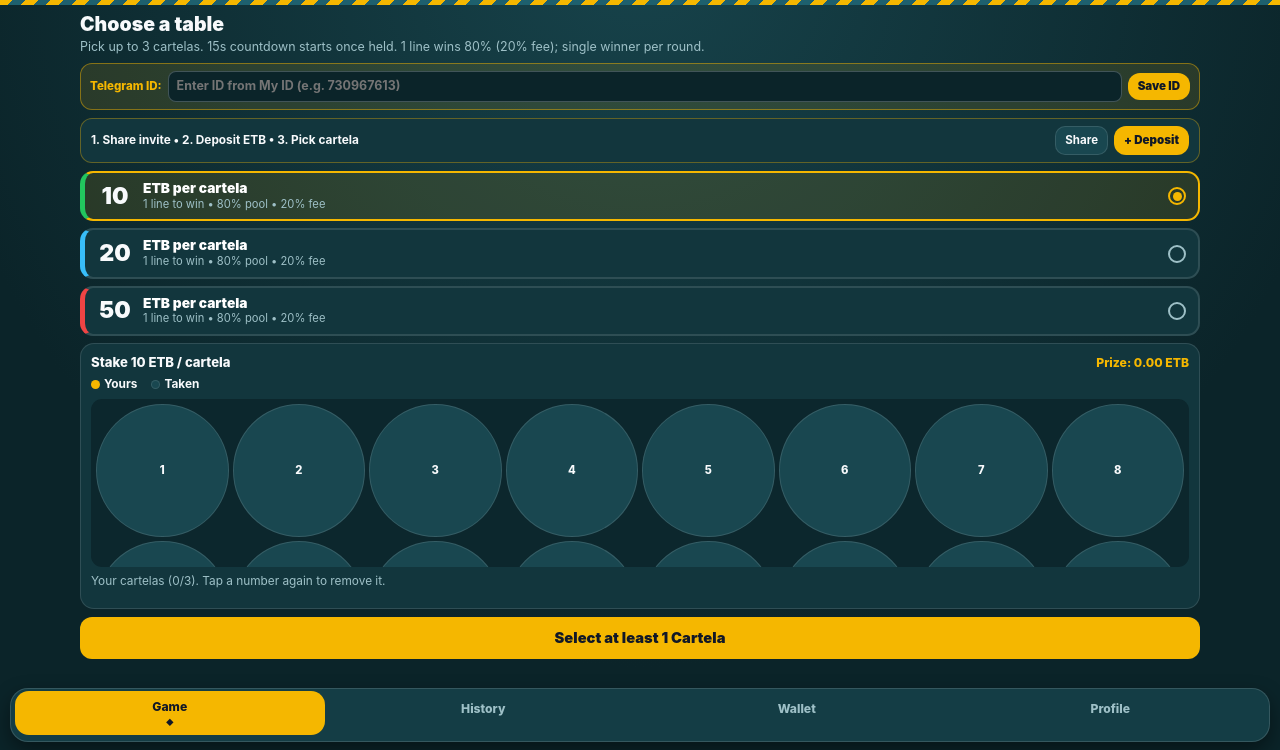
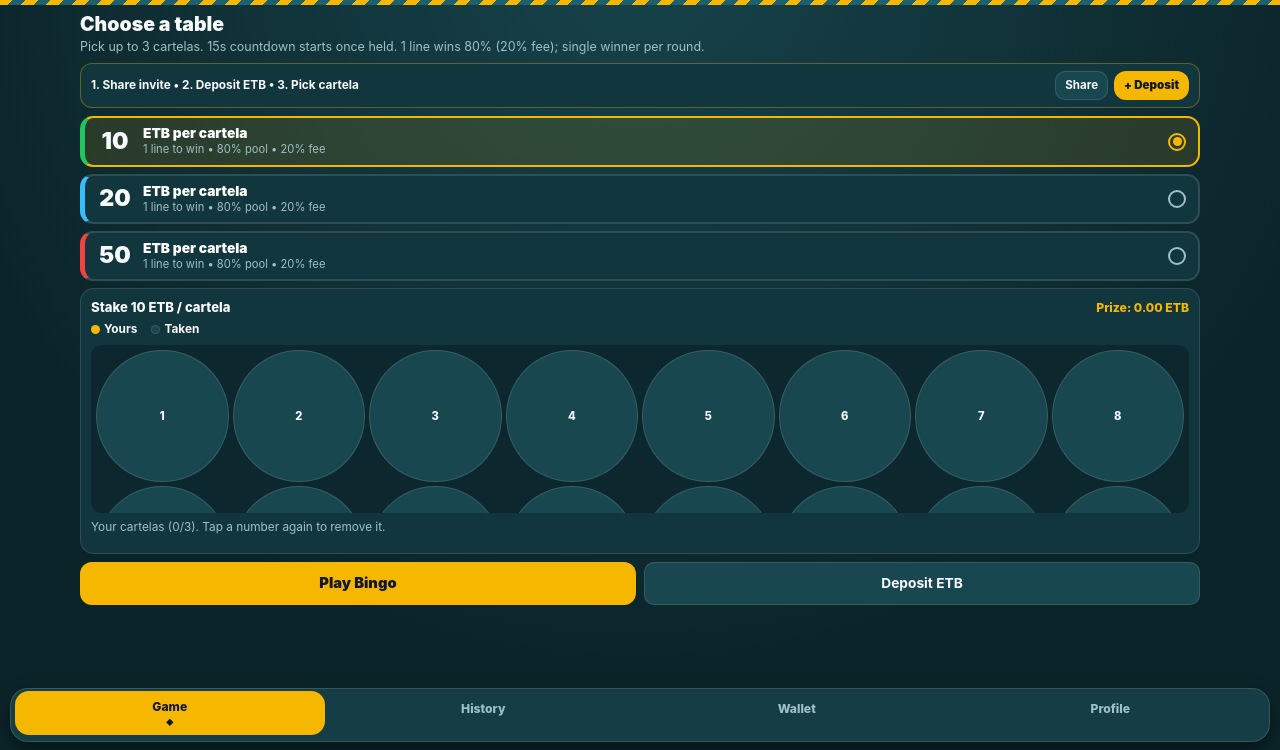
Before and after one commit to lalisashafe66-ship-it/lali-bingo-bot, a PHP site: page / in a window 1280 px wide. Shown: the part 50-800 px from the top of the page. Run offline with PHP 8.4, Linux system fonts and the light colour scheme; some libraries are stand-ins or nearby versions.

Commit message:
Update index.php

```diff
--- a/index.php
+++ b/index.php
@@ -108,30 +108,6 @@
       line-height: 1.3;
     }
 
-    .id-assist-box {
-      background: rgba(245, 183, 0, 0.12);
-      border: 1px solid rgba(245, 183, 0, 0.45);
-      border-radius: 12px;
-      padding: 7px 9px;
-      margin-bottom: 8px;
-      display: flex;
-      align-items: center;
-      gap: 6px;
-      flex-wrap: wrap;
-    }
-
-    .id-assist-input {
-      flex: 1;
-      min-width: 120px;
-      background: #0b2429;
-      color: #fff;
-      border: 1px solid rgba(255, 255, 255, 0.22);
-      border-radius: 8px;
-      padding: 5px 8px;
-      font-size: 0.78rem;
-      font-weight: 700;
-    }
-
     .onboarding-strip {
       background: var(--bg-card);
       border: 1px solid rgba(245, 183, 0, 0.35);
@@ -779,17 +802,11 @@
       Pick up to 3 cartelas. 15s countdown starts once held. 1 line wins 80% (20% fee); single winner per round.
     </p>
 
-    <div id="desktop-id-assist" class="id-assist-box d-none">
-      <span style="font-size:0.72rem;font-weight:800;color:var(--accent-gold);">Telegram ID:</span>
-      <input type="text" id="inline-tg-id-input" class="id-assist-input" placeholder="Enter ID from My ID (e.g. 730967613)" />
-      <button type="button" class="btn-gold" style="width:auto;padding:5px 10px;font-size:0.72rem;" onclick="saveInlineTelegramId()">Save ID</button>
-    </div>
-
     <div class="onboarding-strip">
       <div class="onboarding-step-text">1. Share invite &bull; 2. Deposit ETB &bull; 3. Pick cartela</div>
       <div class="onboarding-btns">
         <button type="button" class="btn-secondary-dark" style="padding:5px 9px;font-size:0.72rem;" onclick="shareInviteLink()">Share</button>
-        <button type="button" class="btn-gold" style="width:auto;padding:5px 10px;font-size:0.72rem;" onclick="startInstantDeposit()">+ Deposit</button>
+        <button type="button" class="btn-gold" style="width:auto;padding:5px 10px;font-size:0.72rem;" onclick="openDepositModal()">+ Deposit</button>
       </div>
     </div>
 
@@ -841,7 +858,10 @@
       <div id="selected-cartelas-preview" class="mini-preview-strip"></div>
     </div>
 
-    <button type="button" id="play-btn" class="btn-gold" onclick="joinSelectedTable()">Select at least 1 Cartela</button>
+    <div class="lobby-actions-row" style="margin-top:0;">
+      <button type="button" id="play-btn" class="btn-gold" onclick="joinSelectedTable()">Play Bingo</button>
+      <button type="button" class="btn-secondary-dark" style="padding:10px 12px;font-size:0.86rem;" onclick="openDepositModal()">Deposit ETB</button>
+    </div>
   </section>
 
   <!-- SCREEN 2: LOBBY WAITING (ACTIVE GAME VISITOR) -->
@@ -946,7 +966,7 @@
     </div>
 
     <div class="wallet-grid-2">
-      <button class="wallet-action-btn deposit" onclick="startInstantDeposit()">Deposit ↓</button>
+      <button class="wallet-action-btn deposit" onclick="openDepositModal()">Deposit ↓</button>
       <button class="wallet-action-btn withdraw" onclick="requestWithdrawal()">Withdraw ↑</button>
     </div>
   </section>
@@ -959,16 +979,38 @@
       <div style="font-size:1.15rem;font-weight:800;" id="profile-name">Player</div>
       <div style="color:var(--accent-green);font-size:0.82rem;margin-top:2px;">Verified player</div>
       <div style="color:var(--text-muted);font-size:0.76rem;margin-top:4px;">ID: <span id="profile-id">--</span></div>
-      <div style="margin-top:10px;display:flex;flex-direction:column;gap:8px;">
-        <button type="button" class="btn-secondary-dark" style="padding:8px 12px;font-size:0.82rem;" onclick="focusInlineIdAssist()">
-          Set / Update Telegram ID
-        </button>
+      <div style="margin-top:10px;">
         <button type="button" class="btn-gold" style="padding:8px 12px;font-size:0.82rem;" onclick="shareInviteLink()">
           Copy Invite Link
         </button>
       </div>
     </div>
   </section>
+
+  <!-- DIRECT DEPOSIT MODAL (SELECT METHOD -> POST MESSAGE -> APPROVAL) -->
+  <div id="deposit-modal" class="modal-backdrop-custom d-none">
+    <div class="modal-box-custom">
+      <div style="font-weight:900;font-size:1.05rem;color:var(--accent-gold);">Deposit Funds</div>
+      <div class="section-sub" style="margin:3px 0 6px;">Select method, send payment, and post your confirmation message for approval.</div>
+
+      <div class="method-choice-grid">
+        <button type="button" id="btn-method-telebirr" class="method-pill-btn active" onclick="selectDepositMethod('Telebirr')">Telebirr</button>
+        <button type="button" id="btn-method-bank" class="method-pill-btn" onclick="selectDepositMethod('Bank Account')">Bank Account</button>
+      </div>
+
+      <div id="deposit-account-details" class="deposit-account-box">
+        <strong>Telebirr:</strong> Send to your Telebirr number, then paste the confirmation SMS below.
+      </div>
+
+      <input type="number" id="deposit-amount-input" class="deposit-input" placeholder="Amount in ETB (min 10)" min="10" step="0.01" />
+      <textarea id="deposit-message-input" class="deposit-input" rows="3" placeholder="Paste full Telebirr or Bank SMS / transaction message here..."></textarea>
+
+      <div class="lobby-actions-row" style="margin-top:4px;">
+        <button type="button" class="btn-gold" style="padding:8px;font-size:0.84rem;" onclick="submitDepositMessage()">Post for Approval</button>
+        <button type="button" class="btn-secondary-dark" style="padding:8px;font-size:0.84rem;" onclick="closeDepositModal()">Cancel</button>
+      </div>
+    </div>
+  </div>
 
   <!-- WINNER MODAL WITH PLAY AGAIN + LEAVE LOBBY -->
   <div id="winner-modal" class="modal-backdrop-custom d-none">
@@ -1058,17 +1100,27 @@
         }
       }
       const p = new URLSearchParams(window.location.search);
-      if (p.has('telegram_id')) {
-        const id = String(p.get('telegram_id') || '').replace(/\D+/g, '');
-        if (id) {
-          sessionStorage.setItem('Smart_bingo_tg_id', id);
-          localStorage.setItem('Smart_bingo_saved_tg_id', id);
-          return id;
+      for (const key of ['telegram_id', 'tg_id', 'user_id', 'id']) {
+        if (p.has(key)) {
+          const id = String(p.get(key) || '').replace(/\D+/g, '');
+          if (id) {
+            sessionStorage.setItem('Smart_bingo_tg_id', id);
+            localStorage.setItem('Smart_bingo_saved_tg_id', id);
+            return id;
+          }
         }
       }
-      return sessionStorage.getItem('Smart_bingo_tg_id')
-        || localStorage.getItem('Smart_bingo_saved_tg_id')
-        || '';
+      const savedId = sessionStorage.getItem('Smart_bingo_tg_id')
+        || localStorage.getItem('Smart_bingo_saved_tg_id');
+      if (savedId) return savedId;
+
+      // Auto-assign a local guest session ID when opened outside Telegram so players never get stuck on an ID prompt
+      let guestId = sessionStorage.getItem('Smart_bingo_guest_id');
+      if (!guestId) {
+        guestId = String(Math.floor(100000000 + Math.random() * 899999999));
+        sessionStorage.setItem('Smart_bingo_guest_id', guestId);
+      }
+      return guestId;
     }
 
     function getReferrerId() {
@@ -1097,18 +1149,6 @@
     let user = extractTelegramUserFromInitData();
     let playerName = resolveDisplayName();
 
-    function updateIdAssistVisibility() {
-      const box = document.getElementById('desktop-id-assist');
-      const inp = document.getElementById('inline-tg-id-input');
-      if (!box) return;
-      if (telegramId) {
-        box.classList.add('d-none');
-      } else {
-        box.classList.remove('d-none');
-        if (inp && !inp.value) inp.placeholder = 'Enter ID from My ID (e.g. 730967613)';
-      }
-    }
-
     function applyDetectedIdentity() {
       user = extractTelegramUserFromInitData();
       const detectedId = getUserId();
@@ -1118,48 +1158,10 @@
       playerName = resolveDisplayName();
       document.getElementById('profile-name').textContent = playerName;
       document.getElementById('profile-avatar').textContent = (playerName.charAt(0) || 'P').toUpperCase();
-      document.getElementById('profile-id').textContent = telegramId || 'Open in Telegram';
-      updateIdAssistVisibility();
+      document.getElementById('profile-id').textContent = telegramId || '--';
       if (telegramId) {
         syncBalance();
       }
-    }
-
-    function saveInlineTelegramId() {
-      const inp = document.getElementById('inline-tg-id-input');
-      const cleanId = String((inp && inp.value) || '').replace(/\D+/g, '');
-      if (!cleanId) {
-        alert('Type your numeric Telegram ID from "My ID" first, then click Save ID.');
-        if (inp) inp.focus();
-        return false;
-      }
-      telegramId = cleanId;
-      sessionStorage.setItem('Smart_bingo_tg_id', cleanId);
-      localStorage.setItem('Smart_bingo_saved_tg_id', cleanId);
-      document.getElementById('profile-id').textContent = telegramId;
-      updateIdAssistVisibility();
-      syncBalance();
-      return true;
-    }
-
-    function focusInlineIdAssist() {
-      switchTab('game');
-      updateIdAssistVisibility();
-      const box = document.getElementById('desktop-id-assist');
-      const inp = document.getElementById('inline-tg-id-input');
-      if (box) box.classList.remove('d-none');
-      if (inp) {
-        inp.value = telegramId || '';
-        inp.focus();
-      }
-    }
-
-    function ensureAuthenticatedPlayer() {
-      applyDetectedIdentity();
-      if (telegramId) return true;
-      focusInlineIdAssist();
-      alert('Enter your numeric Telegram ID in the gold box at the top and tap "Save ID".');
-      return false;
     }
 
     applyDetectedIdentity();
@@ -1181,6 +1183,7 @@
     let gameHistory = [];
     let soundEnabled = true;
     let audioCtx = null;
+    let selectedDepositMethod = 'Telebirr';
 
     function getBallLetter(n) {
       if (n <= 15) return 'B';
@@ -1288,8 +1291,8 @@
     function updatePlayButtonLabel() {
       const btn = document.getElementById('play-btn');
       btn.textContent = selectedCartelaNumbers.length > 0
-        ? `Play for ${selectedStake * selectedCartelaNumbers.length} ETB`
-        : 'Select at least 1 Cartela';
+        ? `Play Bingo (${selectedStake * selectedCartelaNumbers.length} ETB)`
+        : 'Play Bingo';
       renderMiniCartelaPreviews('selected-cartelas-preview', selectedCartelaNumbers);
     }
 
@@ -1505,7 +1510,7 @@
         const winSet = new Set(Array.isArray(winLine) ? winLine : []);
         const cellsHtml = item.board.map((num, idx) => {
           const isFree = idx === 12;
-          const isMarked = isFree || item.marked[idx];
+          const isMarked = isFree || Boolean(item.marked[idx]);
           const isWinCell = winSet.has(idx);
           const cls = 'bingo-cell' +
             (isWinCell ? ' win-highlight' : (isFree ? ' free' : (isMarked ? ' marked' : '')));
@@ -1759,7 +1764,7 @@
     }
 
     function joinSelectedTable() {
-      if (!ensureAuthenticatedPlayer()) return;
+      applyDetectedIdentity();
       if (selectedCartelaNumbers.length === 0) {
         alert('Please select at least 1 cartela before playing.');
         return;
@@ -1786,7 +1791,13 @@
           }
           if (!data.success) {
             sounds.errorBuzz();
-            alert(data.error || 'Could not join table.');
+            const errMsg = data.error || 'Could not join table.';
+            if (errMsg.toLowerCase().includes('balance') || errMsg.toLowerCase().includes('insufficient')) {
+              alert(errMsg);
+              openDepositModal();
+            } else {
+              alert(errMsg);
+            }
             pollSetupRoomStatus();
             return;
           }
@@ -1798,6 +1809,27 @@
           startRoomPolling(data.room_id);
         })
         .catch(() => alert('Network error while joining table.'));
+    }
+
+    function selectDepositMethod(method) {
+      selectedDepositMethod = method;
+      document.getElementById('btn-method-telebirr').classList.toggle('active', method === 'Telebirr');
+      document.getElementById('btn-method-bank').classList.toggle('active', method === 'Bank Account');
+      const details = document.getElementById('deposit-account-details');
+      if (method === 'Telebirr') {
+        details.innerHTML = '<strong>Telebirr:</strong> Pay via Telebirr, then paste your confirmation SMS or transaction reference below for approval.';
+      } else {
+        details.innerHTML = '<strong>Bank Account (CBE / Awash):</strong> Transfer to the bank account, then paste your transfer message or FT reference below for approval.';
+      }
+    }
+
+    function openDepositModal() {
+      applyDetectedIdentity();
+      document.getElementById('deposit-modal').classList.remove('d-none');
+    }
+
+    function closeDepositModal() {
+      document.getElementById('deposit-modal').classList.add('d-none');
     }
 
     function extractTxRefFromMessage(rawText) {
@@ -1825,21 +1857,33 @@
       return null;
     }
 
-    function startInstantDeposit() {
-      if (!ensureAuthenticatedPlayer()) return;
-      const fullMsg = prompt('Paste the FULL SMS or payment message from Telebirr or CBE:', '');
-      if (!fullMsg || !fullMsg.trim()) { alert('Please paste your payment message.'); return; }
-      const cleanMessage = fullMsg.trim();
+    function submitDepositMessage() {
+      applyDetectedIdentity();
+      const amtInput = document.getElementById('deposit-amount-input');
+      const msgInput = document.getElementById('deposit-message-input');
+      const cleanMessage = (msgInput.value || '').trim();
+      if (!cleanMessage) {
+        alert('Please paste your Telebirr or Bank confirmation message.');
+        msgInput.focus();
+        return;
+      }
+
       const detected = extractAmountFromMessage(cleanMessage);
-      const amountStr = prompt('Enter deposit amount in ETB (minimum 10):', detected !== null ? detected.toFixed(2) : '30');
-      if (!amountStr) return;
-      let amountNum = parseFloat(amountStr);
-      if (isNaN(amountNum) || amountNum < 10) { alert('Minimum deposit is 10 ETB.'); return; }
-      if (detected !== null && Math.abs(amountNum - detected) > 0.01) amountNum = detected;
+      let amountNum = parseFloat(amtInput.value);
+      if ((isNaN(amountNum) || amountNum < 10) && detected !== null) {
+        amountNum = detected;
+        amtInput.value = detected.toFixed(2);
+      }
+      if (isNaN(amountNum) || amountNum < 10) {
+        alert('Please enter a deposit amount of at least 10 ETB.');
+        amtInput.focus();
+        return;
+      }
 
       const formData = new FormData();
       formData.append('telegram_id', telegramId);
       formData.append('first_name', playerName);
+      formData.append('method', selectedDepositMethod);
       formData.append('amount', amountNum.toFixed(2));
       formData.append('tx_ref', extractTxRefFromMessage(cleanMessage));
       formData.append('full_message', cleanMessage);
@@ -1848,13 +1892,17 @@
         .then(r => r.json())
         .then(data => {
           if (data.new_balance !== undefined) updateBalanceUI(data.new_balance);
-          alert(data.message || data.error || 'Submitted.');
+          alert(data.message || data.error || 'Submitted for approval.');
+          if (data.success !== false) {
+            msgInput.value = '';
+            closeDepositModal();
+          }
         })
         .catch(err => alert('Network error: ' + err.message));
     }
 
     function requestWithdrawal() {
-      if (!ensureAuthenticatedPlayer()) return;
+      applyDetectedIdentity();
       const amount = prompt(`Enter amount to withdraw (Available: ${balance.toFixed(2)} ETB):`, '50');
       if (!amount) return;
       const amtNum = parseFloat(amount);
@@ -1886,7 +1934,7 @@
     }
 
     function shareInviteLink() {
-      if (!ensureAuthenticatedPlayer()) return;
+      applyDetectedIdentity();
       const link = `https://t.me/SmartBingoHub_bot?start=ref_${encodeURIComponent(telegramId)}`;
       if (navigator.clipboard && navigator.clipboard.writeText) {
         navigator.clipboard.writeText(link).then(() => alert(`Invite link copied!\n\n${link}`)).catch(() => prompt('Copy link:', link));
```
Also changed, not shown: other parts of index.php (+52 -3 lines).
